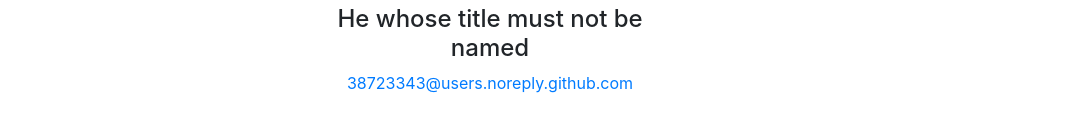
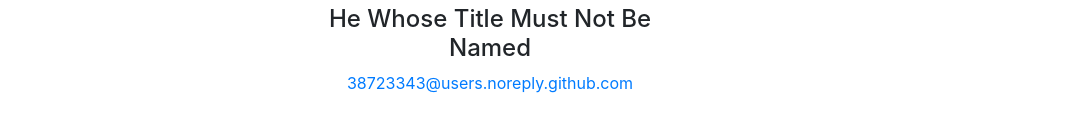
Before and after one commit to phiphi282/frudo-static, a plain HTML site: page impressum.html in a window 1280 px wide. Shown: the part 981-1094 px from the top of the page, without its empty margins (150-1225 px from the left). Drawn offline with nearby package versions, Linux system fonts and the light colour scheme.

Commit message:
Updated Impressum.

```diff
--- a/impressum.html
+++ b/impressum.html
@@ -69,7 +69,7 @@
 			<div class="col-md-4">
 				<img src="static/tasks/img/hund.jpg" class="rounded-circle" alt="Me" style="width:100%">
 				<h3 class="text-center">Jannik</h3>
-				<h4 class="text-center">He whose title must not be named</h4>
+				<h4 class="text-center">He Whose Title Must Not Be Named</h4>
 				<a href="mailto:38723343@users.noreply.github.com" class="text-center d-block">38723343@users.noreply.github.com</a>
 			</div>
 		</div>
```
